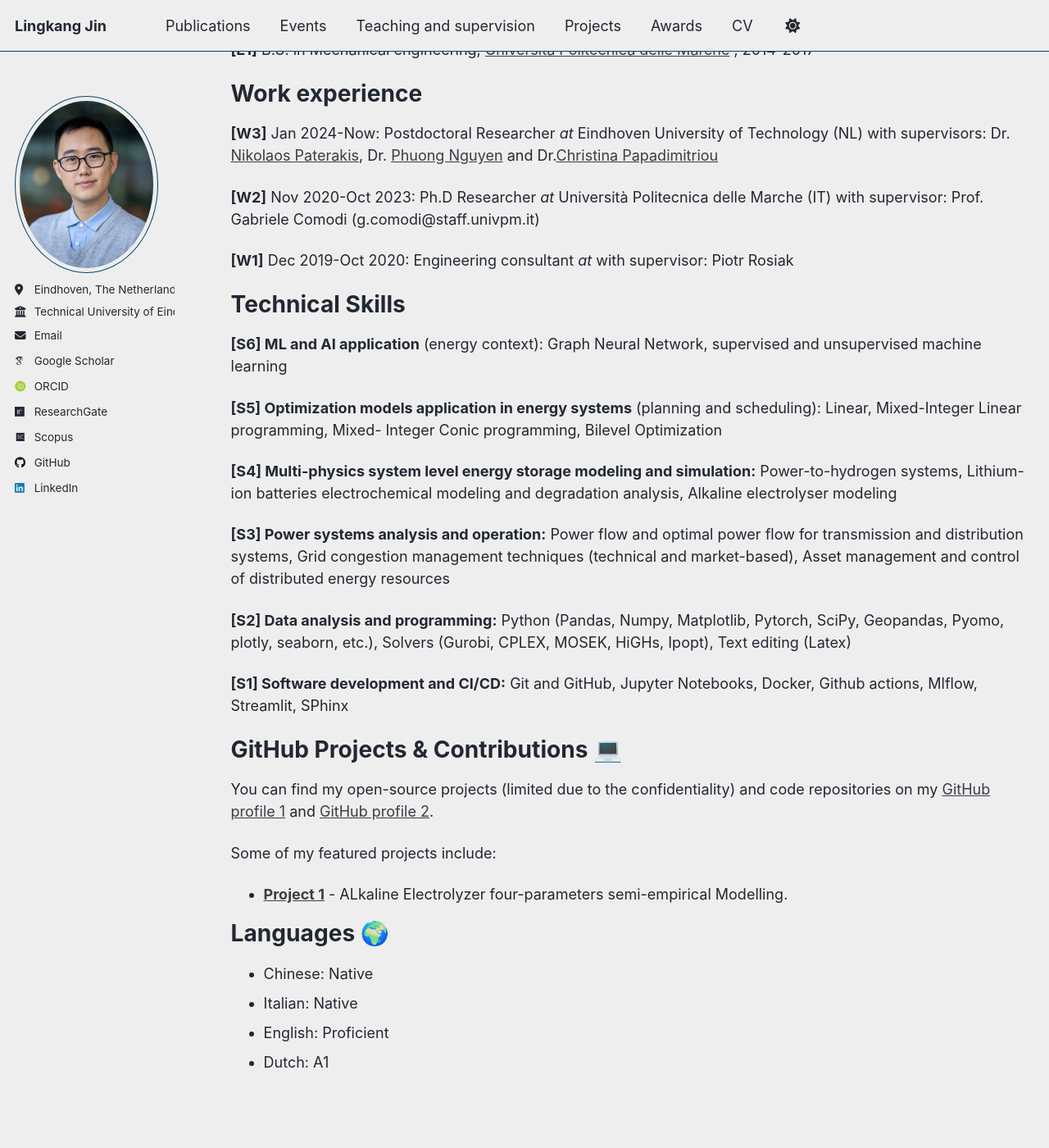
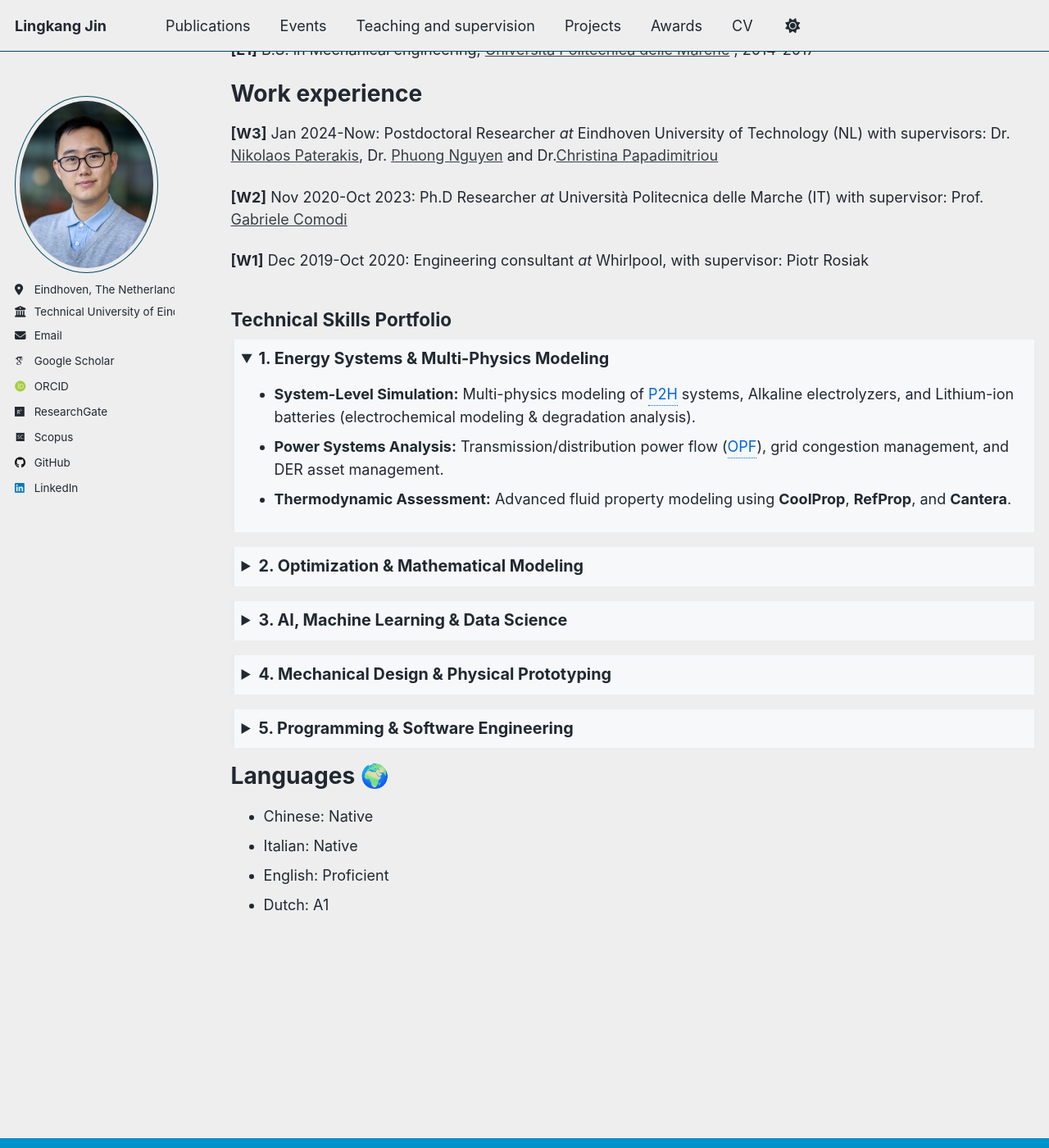
Before and after one commit to Lingkangjin/Lingkangjin.github.io, a Jekyll site: the page built from _pages/cv.md, in a window 1280 px wide and 1400 px high, scrolled down 365 px. Shown: the whole window at 82% size. Built offline with Jekyll 4.4.1, drawn with Linux system fonts in a browser that asks for light colours; some web fonts are replaced; a script that is not in the unit is left out.

Commit message:
Update about and CV pages: add recent presentations and project details; enhance technical skills section with interactive elements

```diff
--- a/_pages/cv.md
+++ b/_pages/cv.md
@@ -30,32 +30,122 @@ Work experience
 ======
 **[W3]** Jan 2024-Now: Postdoctoral Researcher *at* Eindhoven University of Technology (NL) with supervisors: Dr. [Nikolaos Paterakis](https://www.tue.nl/en/research/researchers/nikolaos-paterakis), Dr. [Phuong Nguyen](https://www.tue.nl/en/research/researchers/phuong-nguyen) and Dr.[Christina Papadimitriou](https://www.tue.nl/en/research/researchers/christina-papadimitriou)
 
-**[W2]** Nov 2020-Oct 2023: Ph.D Researcher *at*  Università Politecnica delle Marche (IT) with supervisor: Prof. Gabriele Comodi (g.comodi@staff.univpm.it)
+**[W2]** Nov 2020-Oct 2023: Ph.D Researcher *at*  Università Politecnica delle Marche (IT) with supervisor: Prof. [Gabriele Comodi](https://www.univpm.it/Entra/Engine/RAServePG.php/P/320710010421/idsel/590/docname/GABRIELE%20COMODI)
 
-**[W1]** Dec 2019-Oct 2020: Engineering consultant *at*  with supervisor: Piotr Rosiak
+**[W1]** Dec 2019-Oct 2020: Engineering consultant *at* Whirlpool,  with supervisor: Piotr Rosiak
 
 
 
-Technical Skills
-======
-**[S6] ML and AI application** (energy context): Graph Neural Network, supervised and unsupervised machine learning
+<style>
+  /* Tooltip styling for Jekyll */
+  .tooltip {
+    position: relative;
+    display: inline-block;
+    border-bottom: 1px dotted #0366d6;
+    color: #0366d6;
+    cursor: help;
+  }
+  .tooltip .tooltiptext {
+    visibility: hidden;
+    width: 250px;
+    background-color: #333;
+    color: #fff;
+    text-align: center;
+    border-radius: 6px;
+    padding: 5px 10px;
+    position: absolute;
+    z-index: 1;
+    bottom: 125%;
+    left: 50%;
+    margin-left: -125px;
+    opacity: 0;
+    transition: opacity 0.3s;
+    font-size: 0.85em;
+    font-weight: normal;
+  }
+  .tooltip:hover .tooltiptext {
+    visibility: visible;
+    opacity: 1;
+  }
+  /* Styling for the interactive accordions */
+  details {
+    margin-bottom: 1rem;
+    padding: 0.5rem;
+    border-left: 4px solid #eaecef;
+    background-color: #f6f8fa;
+  }
+  summary {
+    font-weight: bold;
+    cursor: pointer;
+    font-size: 1.1em;
+    outline: none;
+  }
+  summary:hover {
+    color: #0366d6;
+  }
+  details > ul {
+    margin-top: 0.8rem;
+  }
+</style>
 
-**[S5] Optimization models application in energy systems** (planning and scheduling): Linear, Mixed-Integer Linear programming, Mixed- Integer Conic programming, Bilevel Optimization
+## Technical Skills Portfolio
 
-**[S4] Multi-physics system level energy storage modeling and simulation:** Power-to-hydrogen systems, Lithium-ion batteries electrochemical modeling and degradation analysis, Alkaline electrolyser modeling
+<details open>
+  <summary>1. Energy Systems & Multi-Physics Modeling</summary>
+  <ul>
+    <li><strong>System-Level Simulation:</strong> Multi-physics modeling of <span class="tooltip">P2H<span class="tooltiptext">Power-to-Hydrogen: Converting electrical power into hydrogen gas via electrolysis.</span></span> systems, Alkaline electrolyzers, and Lithium-ion batteries (electrochemical modeling & degradation analysis).</li>
+    <li><strong>Power Systems Analysis:</strong> Transmission/distribution power flow (<span class="tooltip">OPF<span class="tooltiptext">Optimal Power Flow: Mathematical optimization of power generation and routing.</span></span>), grid congestion management, and DER asset management.</li>
+    <li><strong>Thermodynamic Assessment:</strong> Advanced fluid property modeling using <strong>CoolProp</strong>, <strong>RefProp</strong>, and <strong>Cantera</strong>.</li>
+  </ul>
+</details>
 
-**[S3] Power systems analysis and operation:** Power flow and optimal power flow for transmission and distribution systems, Grid congestion management techniques (technical and market-based), Asset management and control of distributed energy resources
+<details>
+  <summary>2. Optimization & Mathematical Modeling</summary>
+  <ul>
+    <li><strong>Optimization Paradigms:</strong> Linear (LP), Mixed-Integer Linear (MILP), <span class="tooltip">MICP<span class="tooltiptext">Mixed-Integer Conic Programming: Used for complex, non-linear convex optimization problems.</span></span>, and Bilevel Optimization.</li>
+    <li><strong>Energy Applications:</strong> Planning and scheduling optimization for complex energy networks.</li>
+    <li><strong>Solvers:</strong> Expert proficiency in <strong>Gurobi</strong>, <strong>CPLEX</strong>, <strong>MOSEK</strong>, <strong>HiGHS</strong>, and <strong>Ipopt</strong>.</li>
+  </ul>
+</details>
 
-**[S2] Data analysis and programming:** Python (Pandas, Numpy, Matplotlib, Pytorch, SciPy, Geopandas, Pyomo, plotly, seaborn, etc.), Solvers (Gurobi, CPLEX, MOSEK, HiGHs, Ipopt), Text editing (Latex)
+<details>
+  <summary>3. AI, Machine Learning & Data Science</summary>
+  <ul>
+    <li><strong>Data Science Pipeline:</strong> Exploratory Data Analysis (EDA), feature engineering, dimensionality reduction, and full ML pipeline integration.</li>
+    <li><strong>Advanced AI Applications:</strong> <span class="tooltip">GNNs<span class="tooltiptext">Graph Neural Networks: Deep learning methods for data described by graphs (like power grids).</span></span> for optimization; Supervised/Unsupervised learning for energy time-series (load, weather, and price forecasting).</li>
+    <li><strong>Explainability & Reporting:</strong> Model interpretation using <strong>SHAP</strong> and <strong>LIME</strong> for stakeholder reporting.</li>
+  </ul>
+</details>
 
-**[S1] Software development and CI/CD:** Git and GitHub, Jupyter Notebooks, Docker, Github actions, Mlflow, Streamlit, SPhinx
+<details>
+  <summary>4. Mechanical Design & Physical Prototyping</summary>
+  <ul>
+    <li><strong>Computer-Aided Design (CAD):</strong> 3D modeling (<strong>SolidWorks</strong>, <strong>SolidEdge</strong>) and 2D drafting (<strong>AutoCAD</strong>, <strong>Rhinoceros</strong>).</li>
+    <li><strong>Simulation (CFD):</strong> High-fidelity fluid dynamics using <strong>Ansys Fluent</strong> and <strong>Star-CCM+</strong>.</li>
+    <li><strong>Workshop & Manufacturing:</strong> CNC programming, manual machining/milling, and carbon fiber lamination.</li>
+  </ul>
+</details>
 
-GitHub Projects & Contributions 💻
-======
-You can find my open-source projects (limited due to the confidentiality) and code repositories on my [GitHub profile 1](https://github.com/Lingkangjin) and [GitHub profile 2](https://github.com/lingkang95).
+<details>
+  <summary>5. Programming & Software Engineering</summary>
+  <ul>
+    <li><strong>Language & Libraries:</strong> <strong>Python</strong> (Pandas, NumPy, PyTorch, SciPy, Pyomo, GeoPandas).</li>
+    <li><strong>Visualization:</strong> Interactive dashboarding and plotting via <strong>Plotly</strong>, <strong>Seaborn</strong>, and <strong>Streamlit</strong>.</li>
+    <li><strong>DevOps & CI/CD:</strong> Version control (<strong>Git/GitHub</strong>), containerization (<strong>Docker,Podman</strong>), automated workflows (<strong>GitHub Actions</strong>), experiment tracking (<strong>MLflow</strong>), and documentation (<strong>Sphinx</strong>).</li>
+  </ul>
+</details>
 
-Some of my featured projects include:
-* [**Project 1**](https://github.com/Lingkangjin/AEC-Modelling) - ALkaline Electrolyzer four-parameters semi-empirical Modelling.
+[//]: # ()
+[//]: # (GitHub Projects & Contributions 💻)
+
+[//]: # (======)
+
+[//]: # (You can find my open-source projects &#40;limited due to the confidentiality&#41; and code repositories on my [GitHub profile 1]&#40;https://github.com/Lingkangjin&#41; and [GitHub profile 2]&#40;https://github.com/lingkang95&#41;.)
+
+[//]: # ()
+[//]: # (Some of my featured projects include:)
+
+[//]: # (* [**Project 1**]&#40;https://github.com/Lingkangjin/AEC-Modelling&#41; - ALkaline Electrolyzer four-parameters semi-empirical Modelling.)
 
 Languages 🌍
 ======
```
Also changed, not shown: _pages/about.md (+3 -3 lines).
